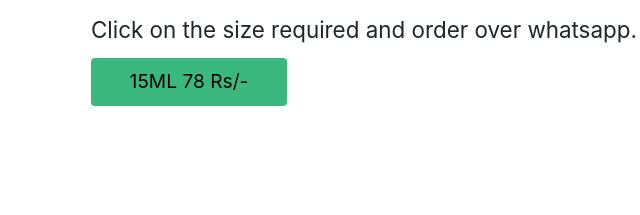
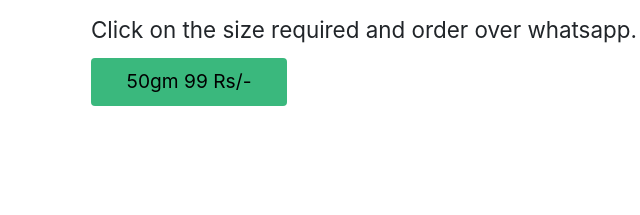
Before and after one commit to BrundavanamGoshala/PanchagavyaProducts, a plain HTML site: page GauDharaUniversalPainReliefOil.html in a window 1280 px wide. Shown: the part 738-953 px from the top of the page, 564-1204 px from the left. Drawn offline with nearby package versions, Linux system fonts and the light colour scheme.

Commit message:
update gaudhara

```diff
--- a/GauDharaUniversalPainReliefOil.html
+++ b/GauDharaUniversalPainReliefOil.html
@@ -364,7 +364,7 @@
                 href="https://wa.me/919492602499"
                 target="_blank"
               >
-                15ML 78 Rs/-</a
+                50gm 99 Rs/-</a
               >
             </div>
             <div class="steps" id="stepTwo">Step 2:-</div>
```
